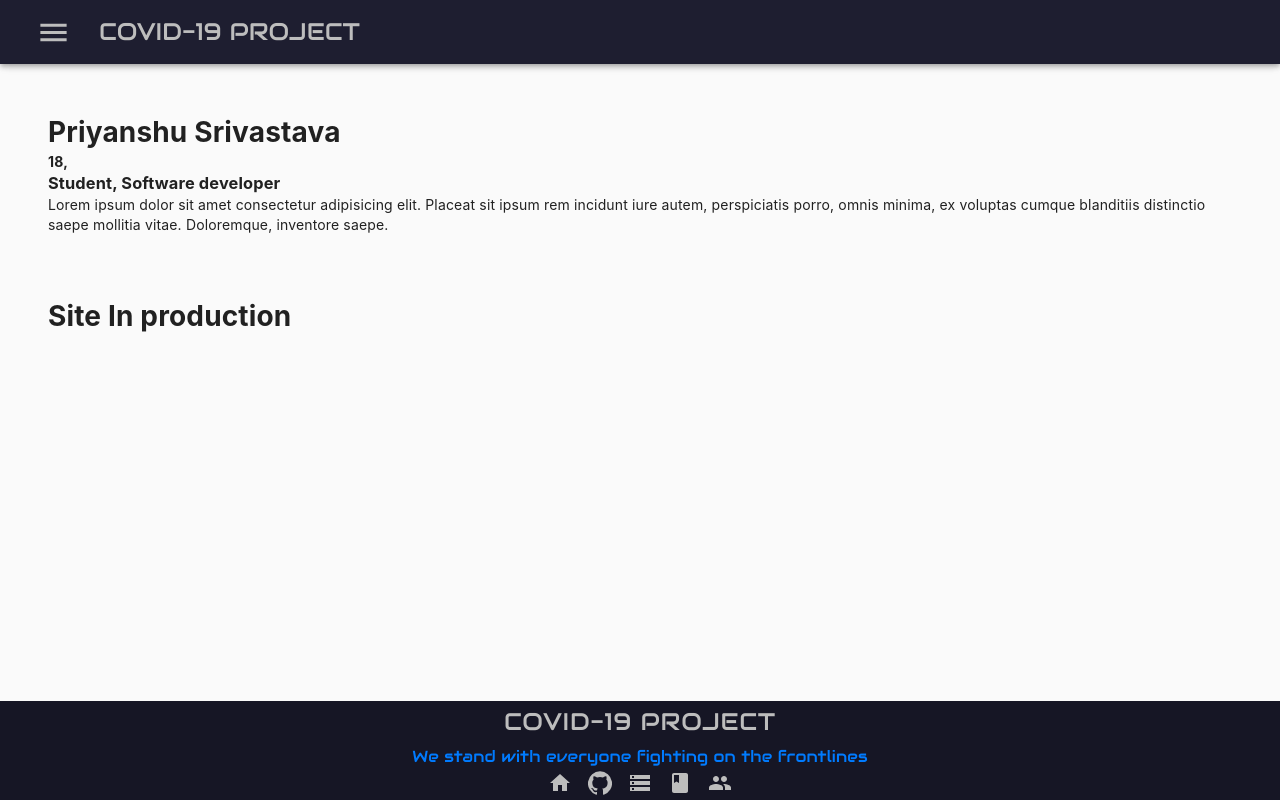
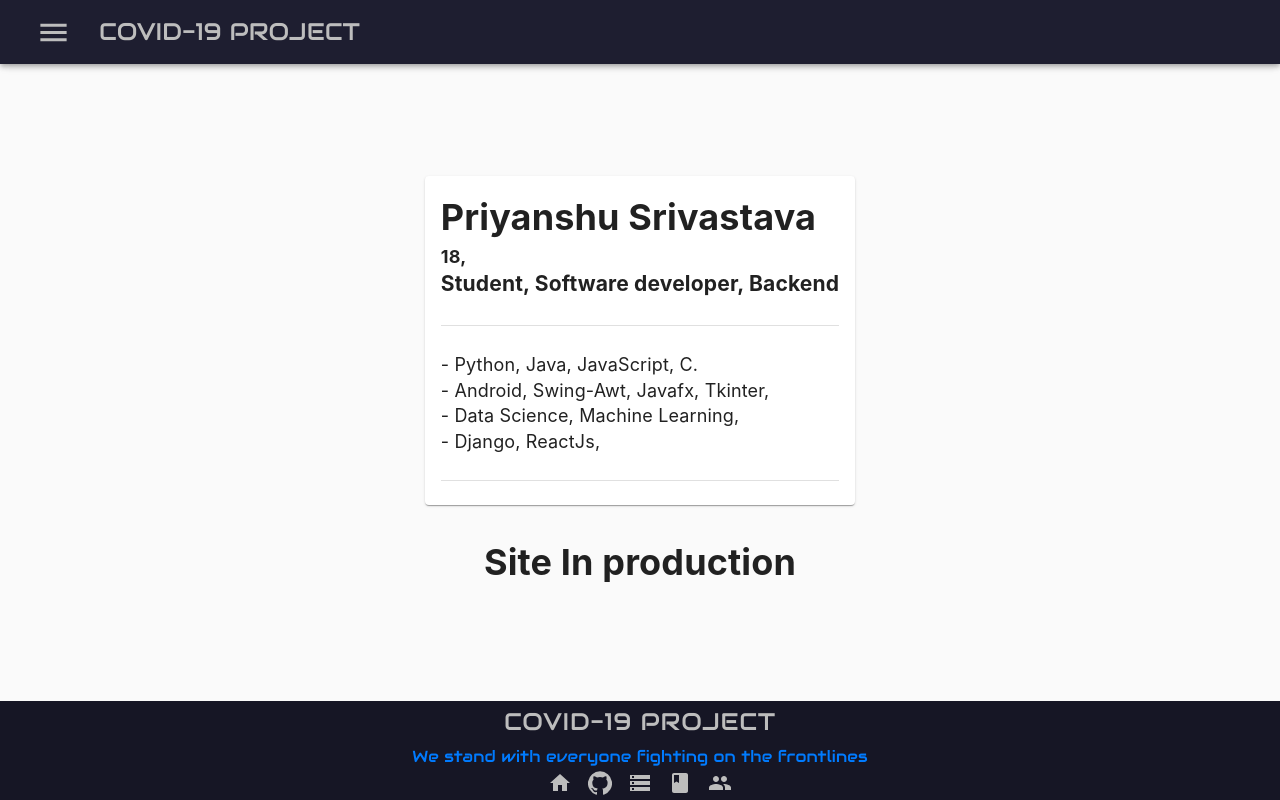
Before and after one commit to priyanshu4705/covid-project, a React (Create React App) app: page /About in a window 1280 px wide. Built offline with nearby package versions, Linux system fonts and the light colour scheme; no server answers.

Commit message:
debugging

```diff
--- a/src/assets/css/About.css
+++ b/src/assets/css/About.css
@@ -1,5 +1,10 @@
 .about{
     height: calc(100vh - 99px - 4rem);
     margin-top: 4rem;
-    padding: 3rem;
+    padding: 1rem;
+    display: flex;
+    justify-content: center;
+    align-items: center;
+    flex-direction: column;
+    font-size: 1.125rem;
 }
--- a/src/components/About.js
+++ b/src/components/About.js
@@ -1,16 +1,28 @@
 import React from 'react'
 import '../assets/css/About.css'
 import Navigation from './Navigation'
+import { Card, CardContent, Divider } from '@material-ui/core'
 function About() {
     return (
         <div className="about">
             <Navigation />
-            <h1>Priyanshu Srivastava</h1>
-            <h4>18,</h4>
-            <h3>Student, Software developer</h3>
-            <p>Lorem ipsum dolor sit amet consectetur adipisicing elit. Placeat sit ipsum rem incidunt iure autem, perspiciatis porro, omnis minima, ex voluptas cumque blanditiis distinctio saepe mollitia vitae. Doloremque, inventore saepe.</p>
-            <br /><br /><br />
-            <h1>Site In production</h1>
+            <Card>
+                <CardContent>
+                    <h1>Priyanshu Srivastava</h1>
+                    <h4>18,</h4>
+                    <h3>Student, Software developer, Backend</h3>
+                    <br />
+                    <Divider />
+                    <br />
+                    <p>- Python, Java, JavaScript, C.</p>
+                    <p>- Android, Swing-Awt, Javafx, Tkinter,<br />
+                       -  Data Science,  Machine Learning,<br />
+                       - Django, ReactJs, </p>
+                       <br />
+                    <Divider />
+                </CardContent>
+            </Card>
+            <h1 style={{marginTop:"2rem"}}>Site In production</h1>
         </div>
     )
 }
--- a/src/components/InfoBox.js
+++ b/src/components/InfoBox.js
@@ -21,7 +21,7 @@ function InfoBox({ title, today, total, ...props }) {
 
     return (
         <div className="infobox">
-            <Card onClick={props.onClick} style={{ borderBottom:`5px solid ${mycolor}` ,marginBottom: "1rem", marginRight: window.innerWidth < 990 ? 0 : "1rem" }}>
+            <Card onClick={props.onClick} style={{ borderBottom:`5px solid ${mycolor}` ,marginBottom: "1rem", marginRight: window.innerWidth < 990 ? "0" : "1rem" }}>
                 <CardActionArea>
                     <CardContent>
                         <Typography className="infobox__title" style={styles}>{title}</Typography>
```
